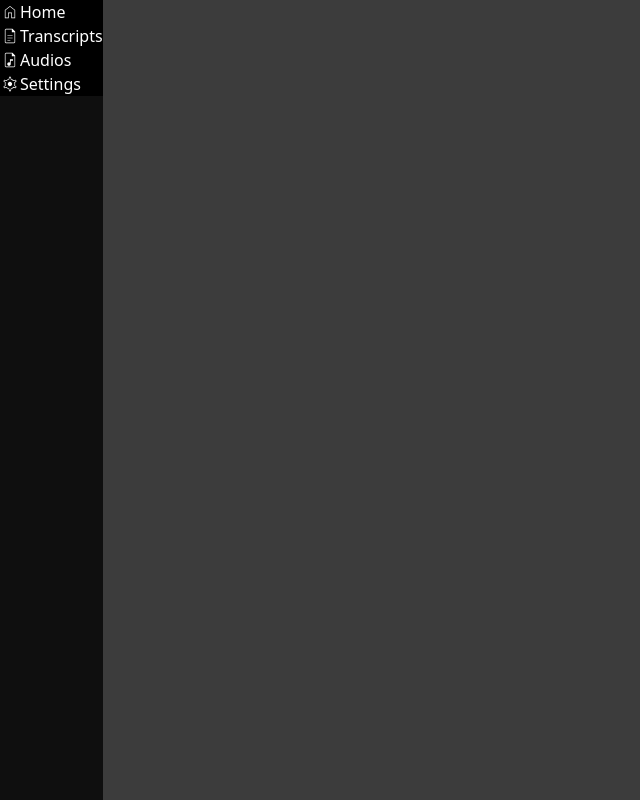
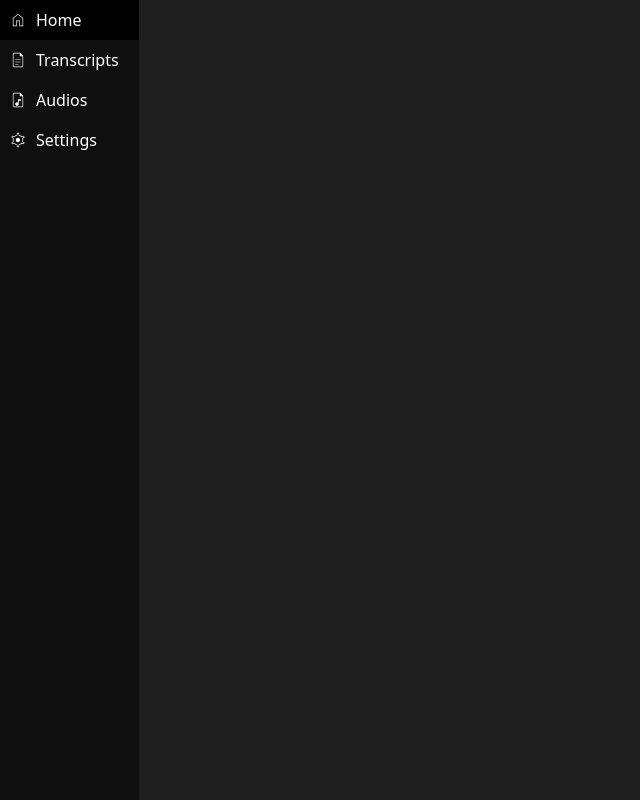
Before and after one commit to Silverellion/japanese-fetcher, a React (Vite) app in the folder frontend/: page / in a window 1280 px wide. Shown: the whole page, without its empty margins (0-640 px from the left). Built offline with nearby package versions, Linux system fonts and the light colour scheme.

Commit message:
Improve stylings of sidebar

```diff
--- a/frontend/src/App.tsx
+++ b/frontend/src/App.tsx
@@ -4,7 +4,7 @@ import MainWindow from "./components/mainWindow/mainWindow";
 function App() {
   return (
     <>
-      <div className="bg-[rgb(60,60,60)] flex h-screen w-screen min-h-screen">
+      <div className="flex h-screen w-screen min-h-screen">
         <MainWindow></MainWindow>
       </div>
     </>
--- a/frontend/src/components/mainWindow/mainWindow.tsx
+++ b/frontend/src/components/mainWindow/mainWindow.tsx
@@ -6,7 +6,7 @@ const MainWindow: React.FC = () => {
   const [currentTab, setCurrentTab] = React.useState<Tab>("home");
   return (
     <>
-      <div className="flex h-screen bg-[rgb(30,30,30)]">
+      <div className="flex h-screen w-screen bg-[rgb(30,30,30)]">
         <Sidebar currentTab={currentTab} onTabChange={setCurrentTab}></Sidebar>
       </div>
     </>
--- a/frontend/src/components/mainWindow/sidebar/sidebar.tsx
+++ b/frontend/src/components/mainWindow/sidebar/sidebar.tsx
@@ -27,8 +27,9 @@ const Sidebar: React.FC<SidebarProps> = ({ currentTab, onTabChange }) => {
         <div
           key={tab.key}
           onClick={() => onTabChange(tab.key)}
-          className={`flex hover:bg-[rgb(0,0,0)]
-            ${currentTab === tab.key ? "bg-[rgb(0,0,0)]" : "bg-current"}
+          className={`flex gap-2 py-2 ps-2 pe-5
+            hover:bg-[rgb(0,0,0)] cursor-pointer
+            ${currentTab === tab.key ? "bg-[rgb(0,0,0)]" : "bg-[rgb(15,15,15)]"}
           `}
         >
           <img src={tab.iconWhite} alt="" />
```
